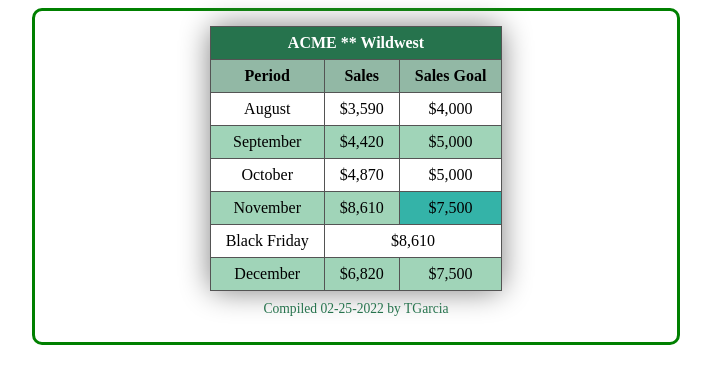
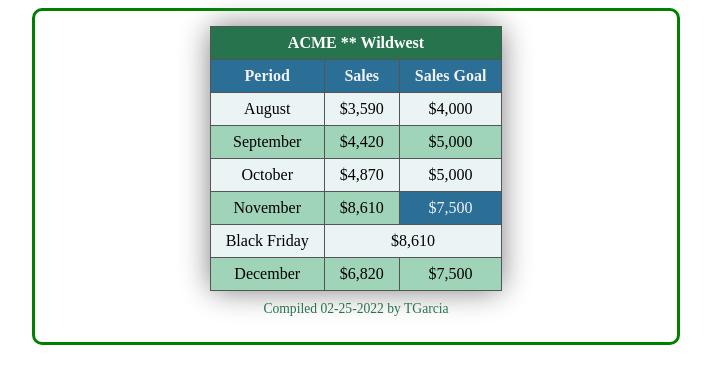
Before and after one commit to tj-garcia/wdd230, a plain HTML site: page lesson-8/tablebuild.html in a window 1280 px wide. Shown: the whole page, without its empty margins (284-995 px from the left). Drawn offline with Linux system fonts and the light colour scheme.

Commit message:
Update style.css

```diff
--- a/lesson-8/css/style.css
+++ b/lesson-8/css/style.css
@@ -61,7 +61,8 @@ form {
   }
 
   th {
-    background-color: var(--back2);
+    background-color: hsl(202, 56%, 38%); /*var(--back2);*/
+    color: #f1f1f1;
   }
 
   td {
@@ -69,8 +70,22 @@ form {
   }
 
   tbody tr:nth-child(even) {
-    background-color: hsl(147, 38%, 73%); /*var(--zebra);*/
+    background-color: hsl(147, 38%, 73%);
   }
+
+  tbody tr:nth-child(odd) {
+    background-color: hsl(180, 31%, 94%) ;
+  }
+
+  #other_color {
+    background-color: hsl(202, 56%, 38%);
+    color: #f1f1f1;
+}
+
+
+
+
+
 
 
   @media (max-width:500px) {
```
